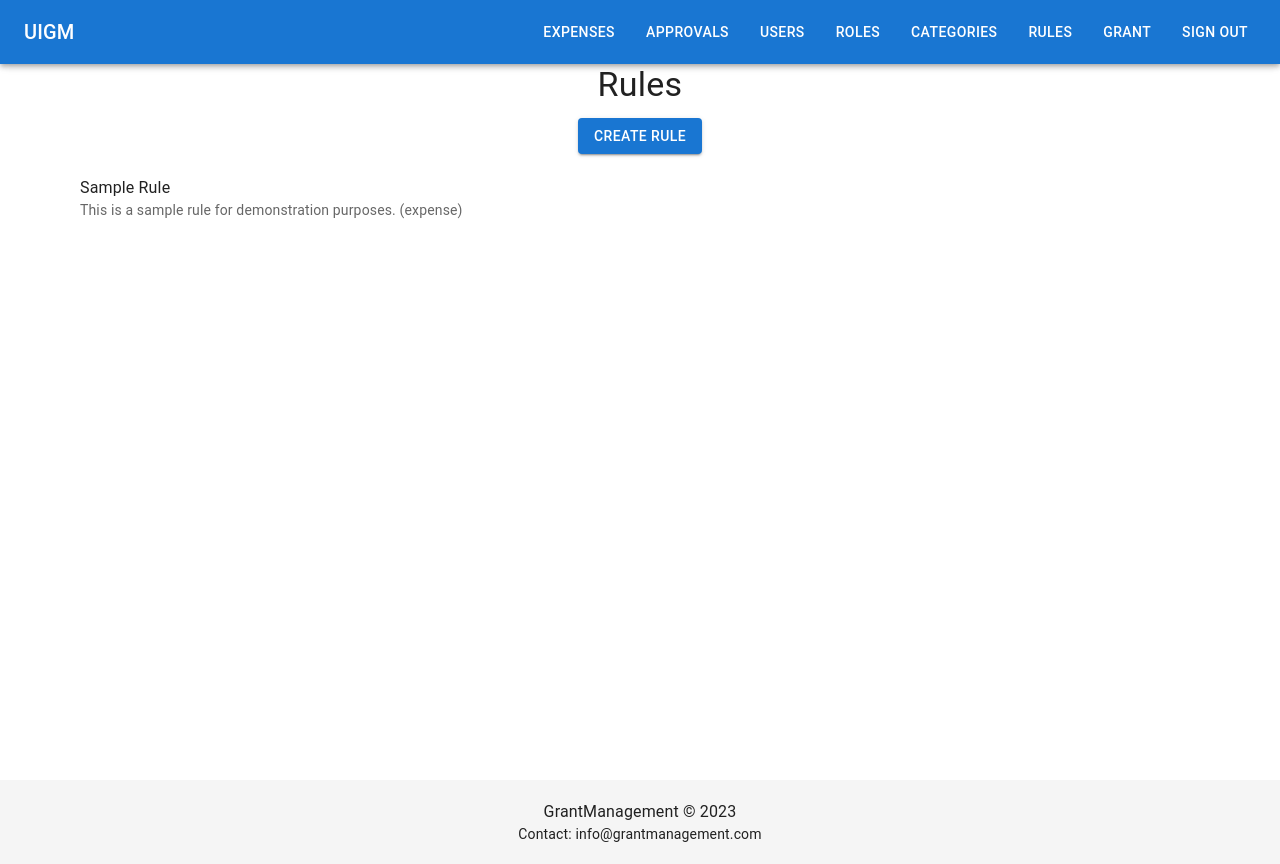
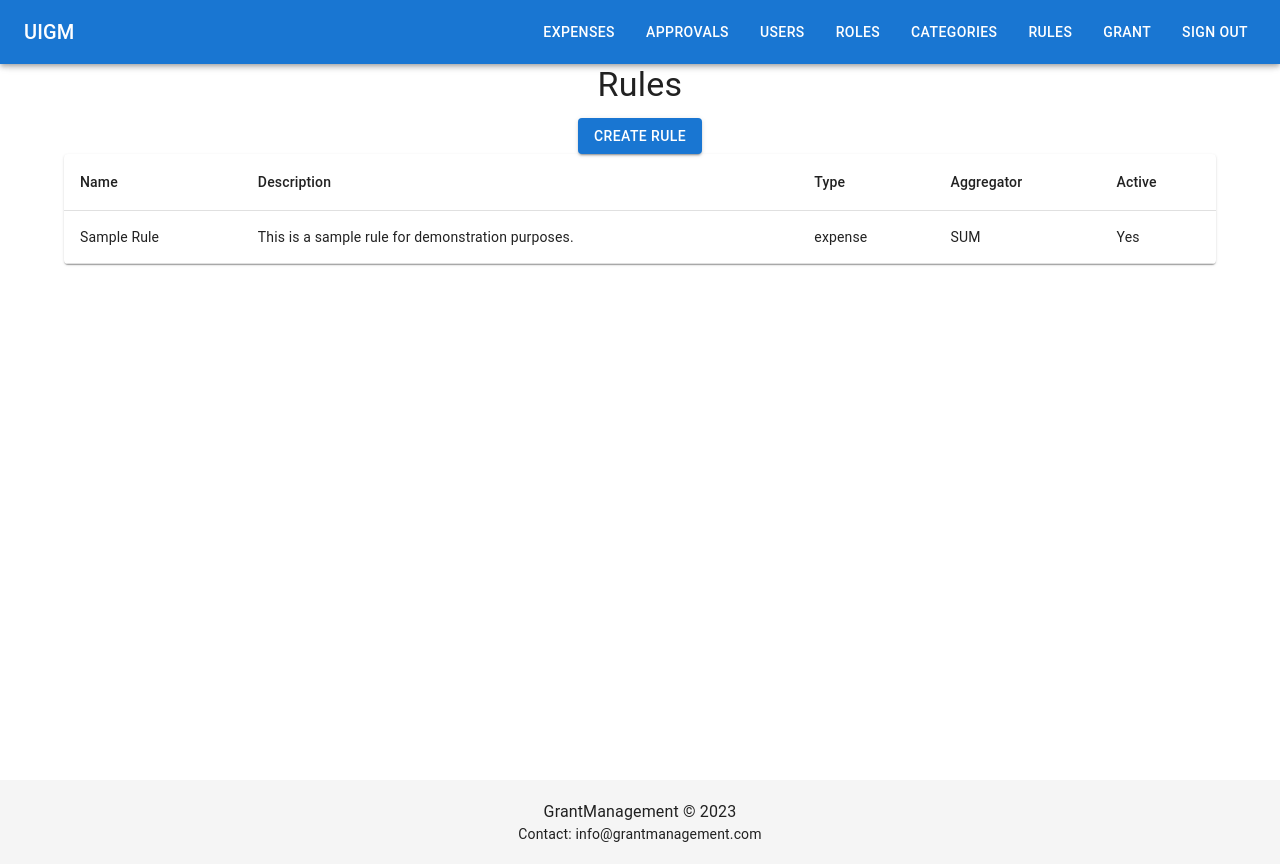
Before and after one commit to JosephPBaruch/grantManager, a React (Vite) app in the folder client/: page /rules in a window 1280 px wide. Built offline with nearby package versions, Linux system fonts and the light colour scheme; sample sign-in values are in the browser's storage.

Commit message:
table rules

```diff
--- a/client/src/Components/Rules/Rules.tsx
+++ b/client/src/Components/Rules/Rules.tsx
@@ -6,10 +6,14 @@ import {
   CircularProgress,
   Container,
   Drawer,
-  List,
-  ListItem,
-  ListItemText,
-  Typography
+  Typography,
+  Table,
+  TableBody,
+  TableCell,
+  TableContainer,
+  TableHead,
+  TableRow,
+  Paper
 } from '@mui/material';
 
 const Rules = () => {
@@ -74,21 +78,36 @@ const Rules = () => {
       {rules.length === 0 ? (
         <Typography variant="body1">No rules available.</Typography>
       ) : (
-        <div style={{ display: 'flex' }}>
-          <List style={{ width: '40%' }}>
-            {rules.map(rule => (
-              <ListItem
-                button
-                key={rule.id}
-                onClick={() => setSelectedRule(rule)}
-              >
-                <ListItemText
-                  primary={rule.name}
-                  secondary={`${rule.description} (${rule.rule_type})`}
-                />
-              </ListItem>
-            ))}
-          </List>
+        <div>
+          <TableContainer component={Paper}>
+            <Table>
+              <TableHead>
+                <TableRow>
+                  <TableCell>Name</TableCell>
+                  <TableCell>Description</TableCell>
+                  <TableCell>Type</TableCell>
+                  <TableCell>Aggregator</TableCell>
+                  <TableCell>Active</TableCell>
+                </TableRow>
+              </TableHead>
+              <TableBody>
+                {rules.map((rule) => (
+                  <TableRow
+                    key={rule.id}
+                    hover
+                    onClick={() => setSelectedRule(rule)}
+                    style={{ cursor: 'pointer' }}
+                  >
+                    <TableCell>{rule.name}</TableCell>
+                    <TableCell>{rule.description}</TableCell>
+                    <TableCell>{rule.rule_type}</TableCell>
+                    <TableCell>{rule.aggregator}</TableCell>
+                    <TableCell>{rule.is_active ? 'Yes' : 'No'}</TableCell>
+                  </TableRow>
+                ))}
+              </TableBody>
+            </Table>
+          </TableContainer>
           <Drawer
             anchor="right"
             open={!!selectedRule}
```
